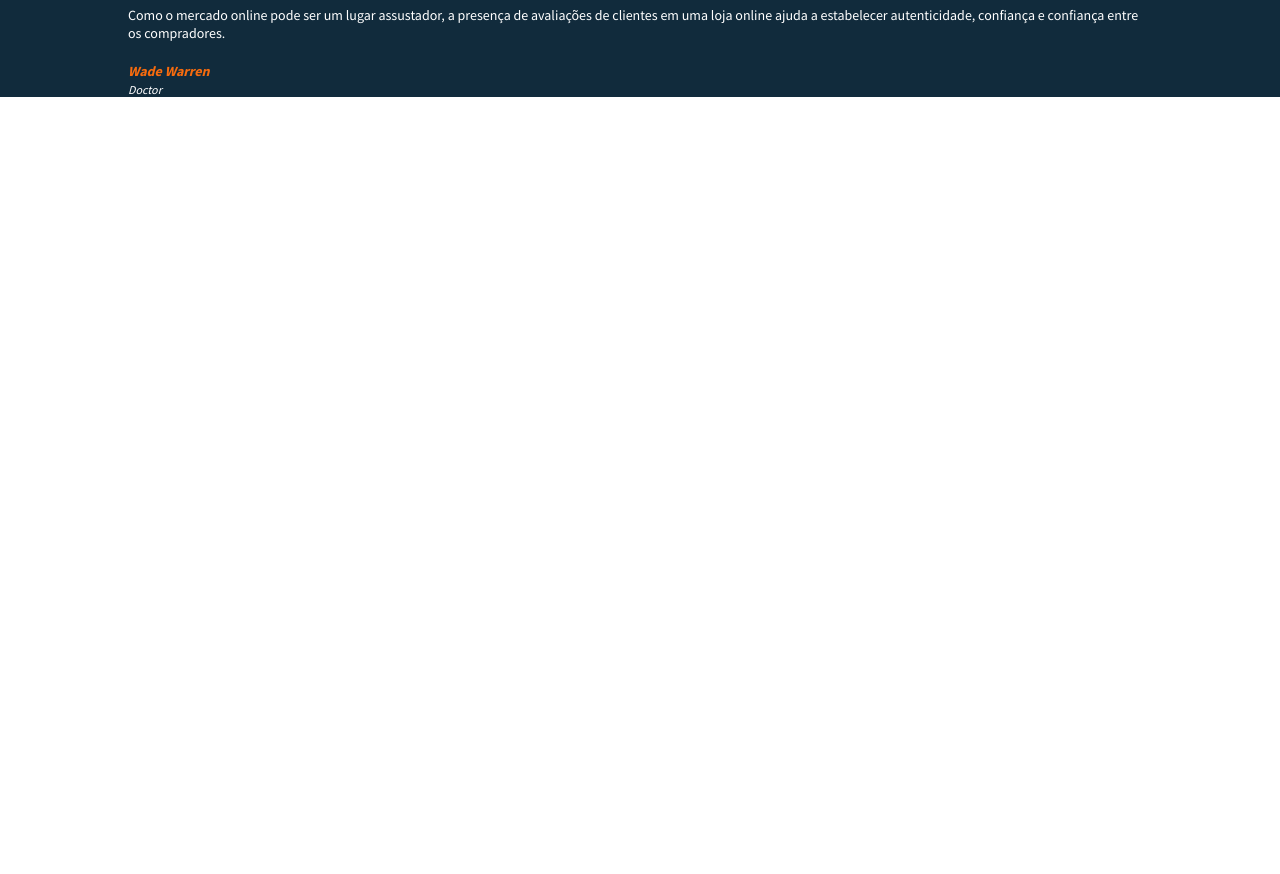
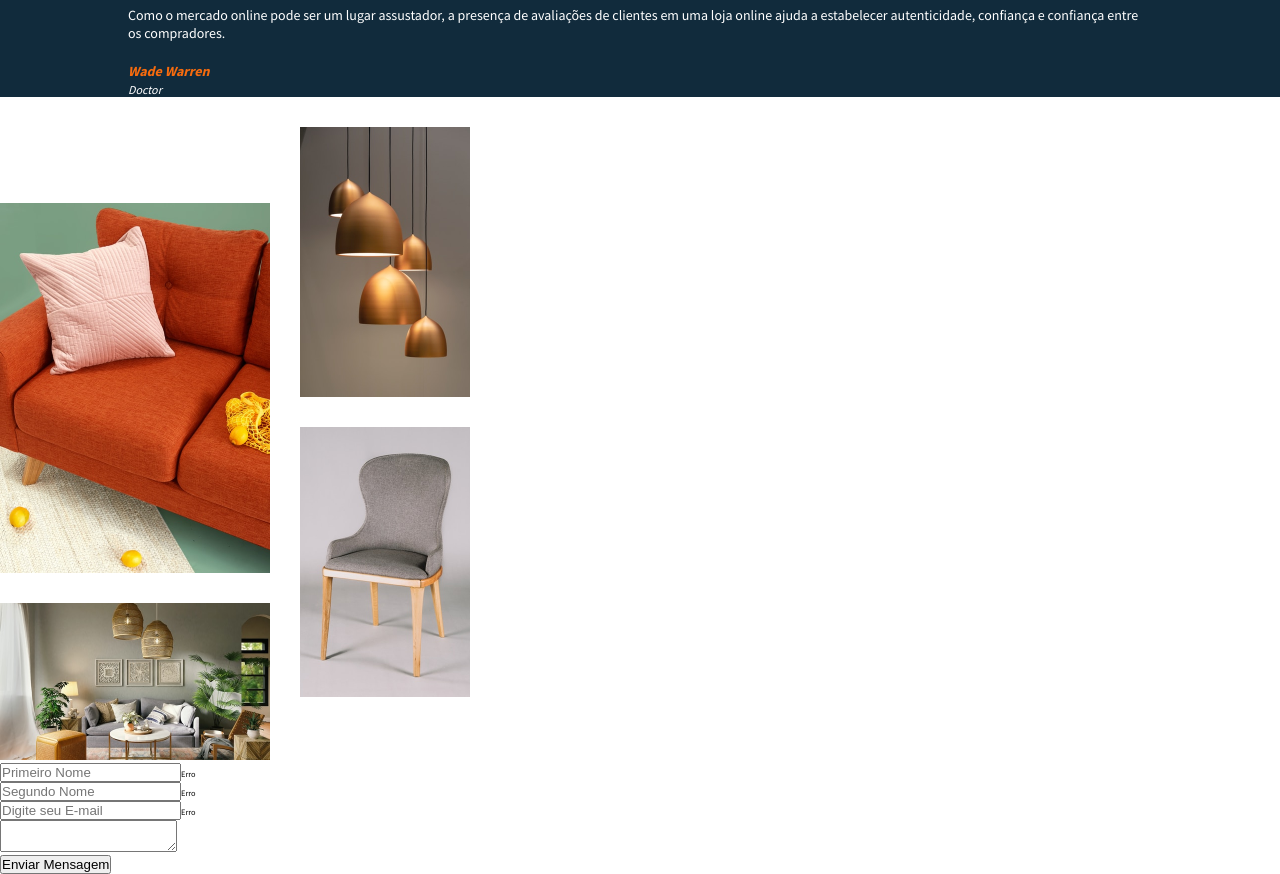
Before and after one commit to Ohnilrac/Zing, a React (Vite) app: page / in a window 1280 px wide. Shown: the part 2260-3134 px from the top of the page. Before the commit the page ends 2387 px from the top, so only its background shows below. Built offline with nearby package versions, Linux system fonts and the light colour scheme.

Commit message:
Contact 1.0
Esqueleto da area contato

```diff
--- a/src/App.tsx
+++ b/src/App.tsx
@@ -1,4 +1,5 @@
 import { About } from "./components/about";
+import { Contact } from "./components/contact";
 import { Header } from "./components/header";
 import { Home } from "./components/home";
 import { Products } from "./components/products";
@@ -13,6 +14,7 @@ export function App() {
       <About/>
       <Products />
       <Testimonials />
+      <Contact />
       <GlobalStyles />
     </div>
   )
--- /dev/null
+++ b/src/components/contact/index.tsx
@@ -0,0 +1,47 @@
+import { Container } from './styles'
+import imgContact from '../../assets/img-contact.png'
+
+export function Contact() {
+  return (
+    <Container>
+      <section>
+        <img src={imgContact} alt="" />
+      </section>
+      <section>
+        <div>
+          <h2></h2>
+          <p></p>
+        </div>
+        <div>
+          <form>
+            <div>
+              <label htmlFor=""></label>
+              <input type="text" placeholder='Primeiro Nome' />
+              <i></i>
+              <i></i>
+              <small>Erro</small>
+            </div>
+            <div>
+              <label htmlFor=""></label>
+              <input type="text" placeholder='Segundo Nome' />
+              <i></i>
+              <i></i>
+              <small>Erro</small>
+            </div>
+            <div>
+              <label htmlFor=""></label>
+              <input type="email" placeholder='Digite seu E-mail' />
+              <i></i>
+              <i></i>
+              <small>Erro</small>
+            </div>
+            <div>
+              <textarea></textarea>
+            </div>
+            <button type='submit'>Enviar Mensagem</button>
+          </form>
+        </div>
+      </section>
+    </Container>
+  )
+}
--- /dev/null
+++ b/src/components/contact/styles.ts
@@ -0,0 +1,3 @@
+import styled from "styled-components";
+
+export const Container = styled.div``
```
Also changed, not shown: src/assets/img-contact.png (added).
